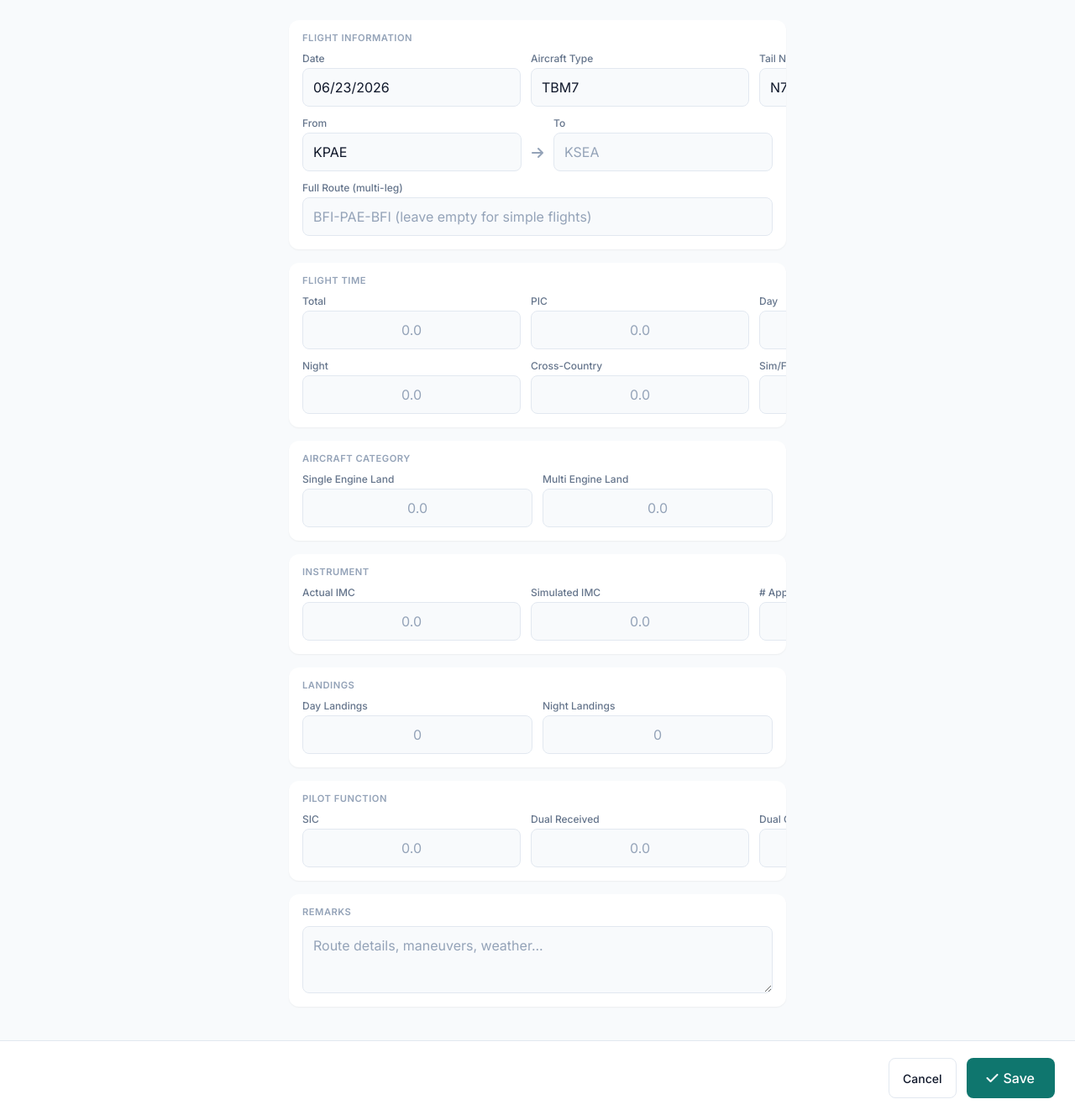
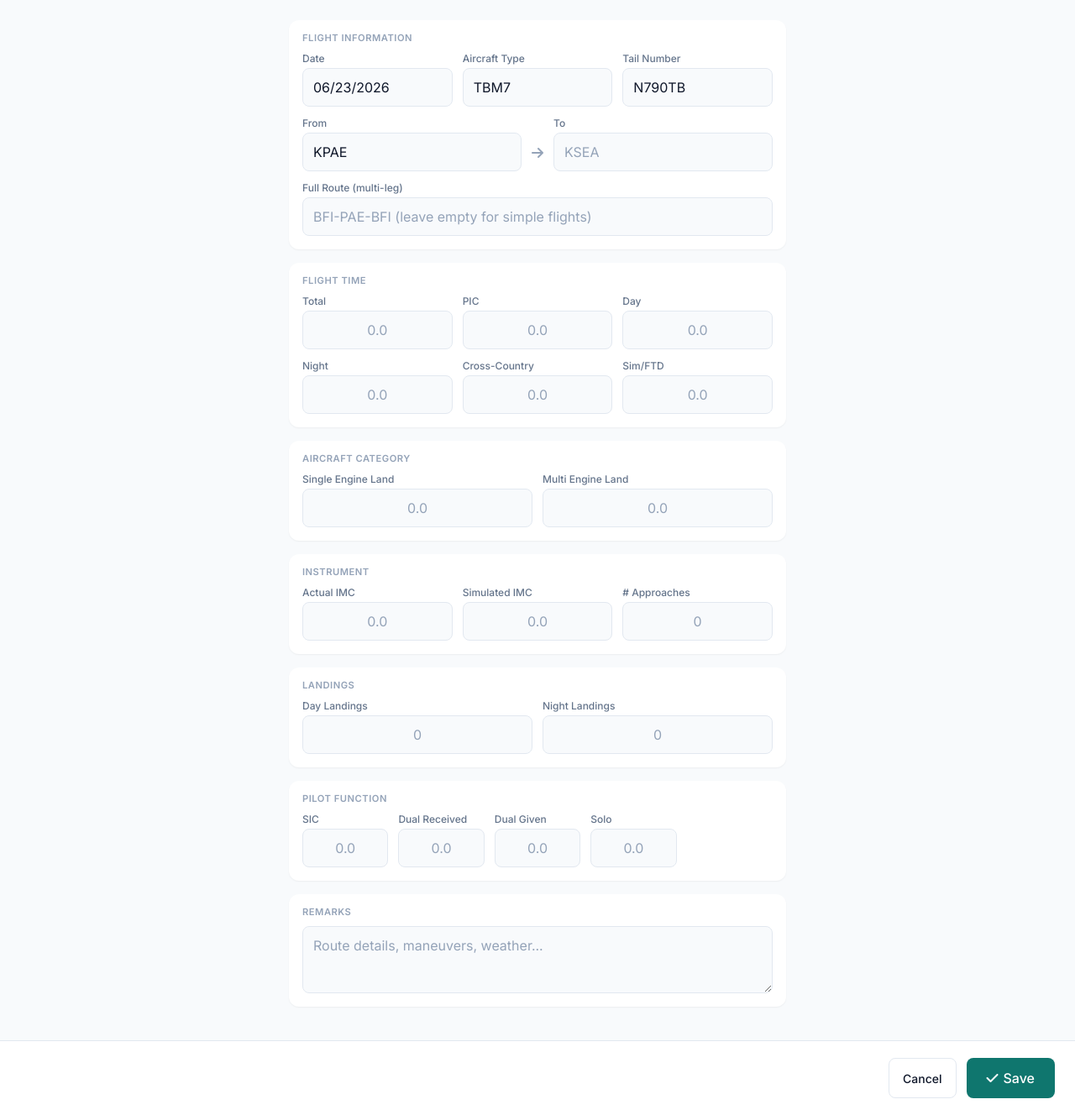
Before and after one commit to haopilot/log_book, a Flask app: page /entry/new in a window 1280 px wide. Shown: the part 66-1394 px from the top of the page at 84% size. Run offline with Flask 3, Linux system fonts and the light colour scheme; the visitor is signed in with stand-in values (Sample User, id 1); some libraries are stand-ins or nearby versions.

Commit message:
Fix entry edit page horizontal overflow
Inputs default to min-content width and don't shrink inside grid cells,
which pushed the form wider than the viewport on narrower screens. Set
inputs to width: 100% with min-width: 0, and propagate min-width: 0
through the grid containers so they can shrink. Also explicitly set
overflow-x: hidden on the main scroll area so any remaining overflow
is contained rather than clipped by body.

Co-Authored-By: Claude Sonnet 4.6 <noreply@anthropic.com>

```diff
--- a/templates/entry.html
+++ b/templates/entry.html
@@ -137,7 +137,9 @@
     .main {
       flex: 1;
       overflow-y: auto;
+      overflow-x: hidden;
       -webkit-overflow-scrolling: touch;
+      min-width: 0;
     }
 
     .form-container {
@@ -214,7 +216,11 @@
       font-size: 1rem;
       color: var(--text);
       transition: border-color 0.15s, box-shadow 0.15s;
+      width: 100%;
+      min-width: 0;
     }
+    .form-grid, .form-grid-3, .form-grid-5 { min-width: 0; }
+    .form-group { min-width: 0; }
 
     .form-group input:focus,
     .form-group textarea:focus {
```
